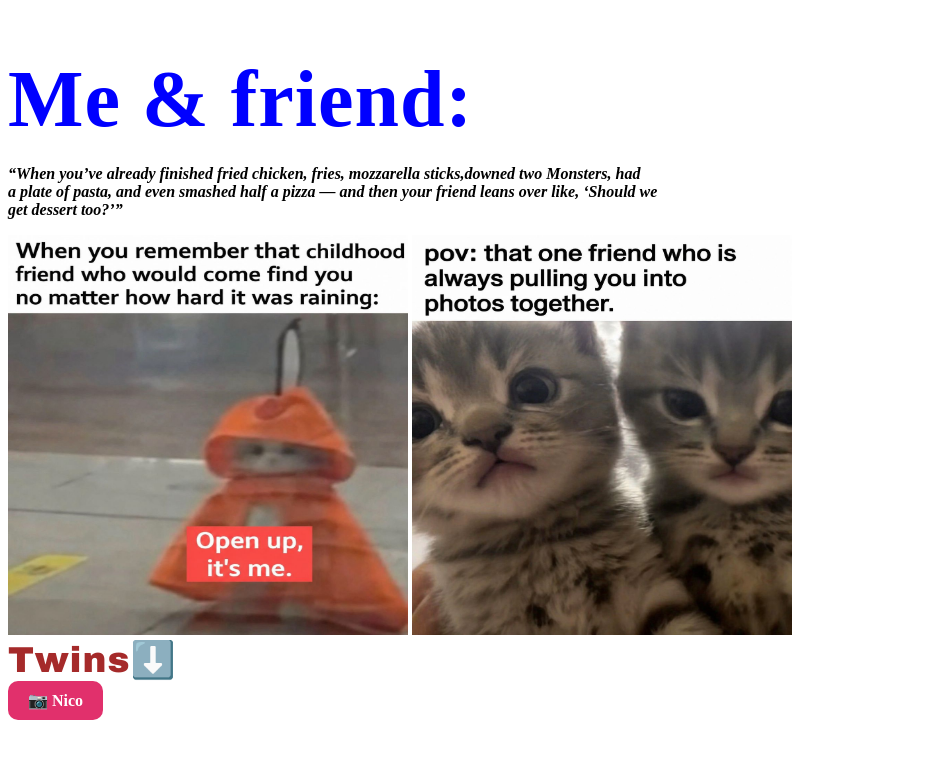
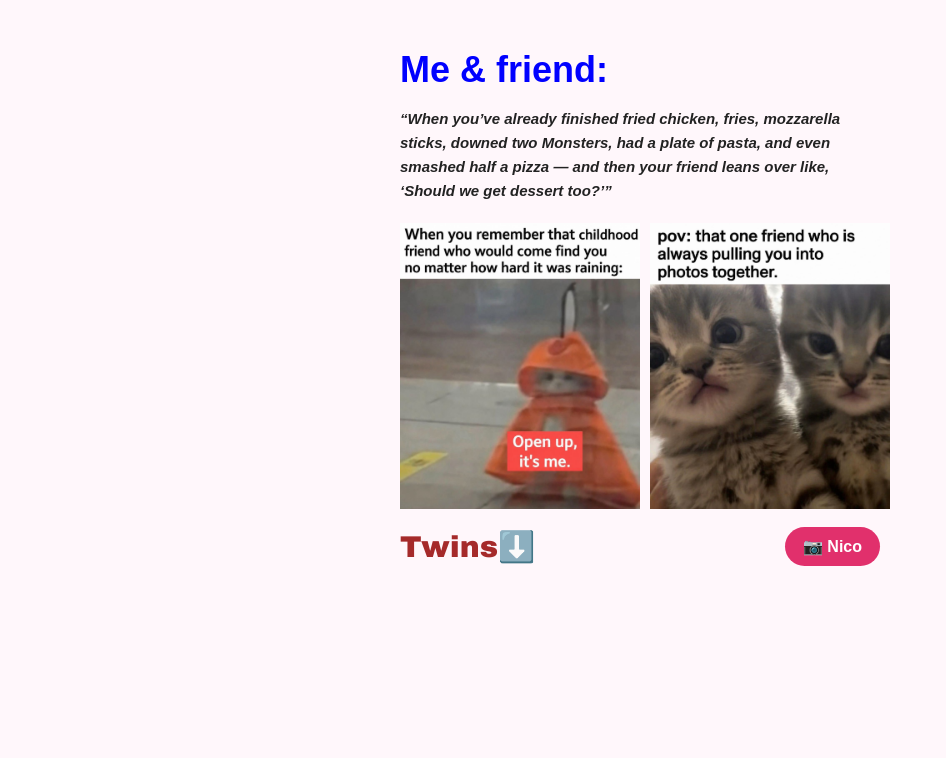
Before and after one commit to haonanyuan88/My-friend, a plain HTML site: page index.html in a window 1280 px wide. Shown: the whole page, without its empty margins (0-946 px from the left). Drawn offline with Linux system fonts and the light colour scheme.

Commit message:
Update index.html

```diff
--- a/index.html
+++ b/index.html
@@ -2,48 +2,99 @@
 <html>
 <head>
   <title>GOOD friends</title>
+  <meta name="viewport" content="width=device-width, initial-scale=1.0">
+
+  <style>
+    body {
+      margin: 0;
+      padding: 24px;
+      font-family: Arial, sans-serif;
+      background: #fff7fb;
+      color: #222;
+    }
+
+    .container {
+      max-width: 480px;
+      margin: 0 auto;
+    }
+
+    h1 {
+      color: blue;
+      font-size: 36px; /* 调小一点适配手机 */
+      line-height: 1.2;
+      margin-bottom: 16px;
+    }
+
+    p {
+      font-size: 15px;
+      line-height: 1.6;
+      font-style: italic;
+      font-weight: bold;
+      margin-bottom: 12px;
+    }
+
+    .photos {
+      display: flex;
+      gap: 10px;
+      margin-top: 20px;
+    }
+
+    .photos img {
+      width: 50%;
+      height: auto;
+    }
+
+    .bottom {
+      display: flex;
+      align-items: center;
+      justify-content: space-between;
+      margin-top: 18px;
+    }
+
+    h2 {
+      font-family: "Arial Black", sans-serif;
+      font-size: 30px;
+      color: brown;
+      margin: 0;
+    }
+
+    a {
+      display: inline-block;
+      padding: 10px 18px;
+      background-color: #E1306C;
+      color: white;
+      text-decoration: none;
+      border-radius: 999px;
+      font-weight: bold;
+      font-size: 16px;
+    }
+  </style>
 </head>
+
 <body>
-            <h1 style="color: blue;
-            font-size:80px;
-            font-weight: bold;
-            letter-spacing: 1px;
-            margin-bottom: 20px;">
-            Me & friend:</h1>
-            <p><b><em>“When you’ve already finished fried chicken, fries, mozzarella sticks,downed two Monsters, had
-                <br>a plate of pasta, and even smashed half a pizza — and then your friend leans over like, ‘Should we
-                <br>get dessert too?’”</em></b></p>
+  <div class="container">
 
-<img src="friends/door.jpg" width="400" height="400">
-<img src="friends/photo.jpg" width="380" height="400">
+    <h1>Me & friend:</h1>
 
-<div styly="display:flex;
-align-items:center;
-gap:20px;
-margin-top:20px;">
+    <p>
+      “When you’ve already finished fried chicken, fries, mozzarella sticks,
+      downed two Monsters, had a plate of pasta, and even smashed half a pizza —
+      and then your friend leans over like, ‘Should we get dessert too?’”
+    </p>
 
-<h2 style="font-family:'Arial Black',sans-serif;
-font-size:36px;
-color:brown;
-margin:0;
-letter-spacing: 1px;">
-Twins⬇️
-</h2>
+    <div class="photos">
+      <img src="friends/door.jpg">
+      <img src="friends/photo.jpg">
+    </div>
 
-<a href="https://www.instagram.com/nico93nicolas" target="_blank" style="
-display:inline-block;
-padding:10px 20px;
-background-color:#E1306C;
-color:white;
-text-decoration:none;
-border-radius:10px;
-font-weight:bold;
-font-size:16px;
-">
+    <div class="bottom">
+      <h2>Twins⬇️</h2>
+
+      <a href="https://www.instagram.com/nico93nicolas" target="_blank">
         📷 Nico
       </a>
+    </div>
 
   </div>
-
 </body>
 </html>
```
Lines whose indentation alone changed are shown as unchanged.
